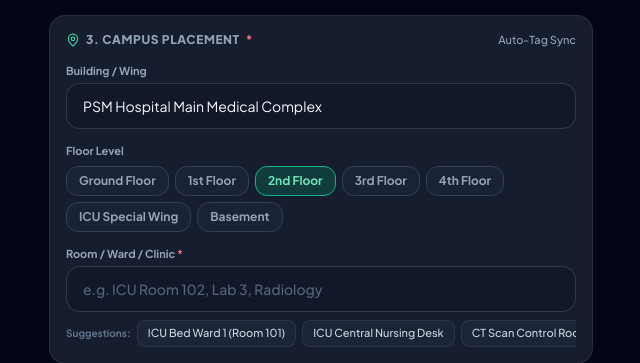
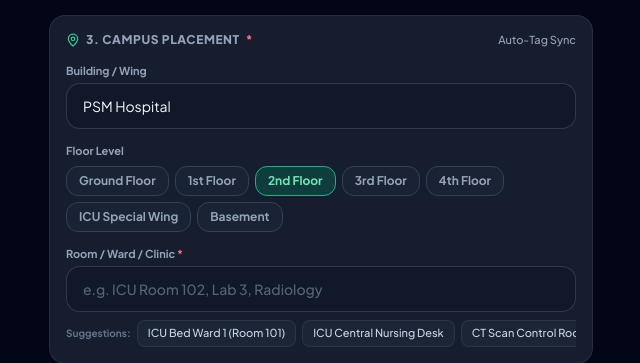
Before and after one commit to krish-228/campus-asset-iq, a Django app: page /inventory/add in a window 1280 px wide. Shown: the part 482-845 px from the top of the page, without its empty margins (319-959 px from the left). Run offline with Django 5.2, Linux system fonts and the light colour scheme; data comes from the database, SQL or seed files in the repository; data that the repository does not hold is empty; some libraries are stand-ins or nearby versions.

Commit message:
refactor: simplify building name from PSM Hospital Main Medical Complex to PSM Hospital across inventory and database

```diff
--- a/app/views.py
+++ b/app/views.py
@@ -158,7 +158,7 @@ SAMPLE_DEVICES = [
         'serialNumber': 'SN-HP-DL380-15',
         'orgId': 'HOSP',
         'orgName': 'PSM Hospital',
-        'buildingName': 'PSM Hospital Main Medical Complex',
+        'buildingName': 'PSM Hospital',
         'floorName': 'Basement Floor',
         'roomName': 'Biomedical Engineering Workshop',
         'assignedUserId': 'usr-biomed-lead',
@@ -181,7 +181,7 @@ SAMPLE_DEVICES = [
         'serialNumber': 'SN-LOGI-BME-01',
         'orgId': 'HOSP',
         'orgName': 'PSM Hospital',
-        'buildingName': 'PSM Hospital Main Medical Complex',
+        'buildingName': 'PSM Hospital',
         'floorName': 'Basement Floor',
         'roomName': 'Biomedical Engineering Workshop',
         'assignedUserId': 'usr-biomed-lead',
@@ -204,7 +204,7 @@ SAMPLE_DEVICES = [
         'serialNumber': 'SN-SEAL-KB-01',
         'orgId': 'HOSP',
         'orgName': 'PSM Hospital',
-        'buildingName': 'PSM Hospital Main Medical Complex',
+        'buildingName': 'PSM Hospital',
         'floorName': 'Basement Floor',
         'roomName': 'Biomedical Engineering Workshop',
         'assignedUserId': 'usr-biomed-lead',
@@ -227,7 +227,7 @@ SAMPLE_DEVICES = [
         'serialNumber': 'SN-ZEBRA-ZD421-B1',
         'orgId': 'HOSP',
         'orgName': 'PSM Hospital',
-        'buildingName': 'PSM Hospital Main Medical Complex',
+        'buildingName': 'PSM Hospital',
         'floorName': 'Basement Floor',
         'roomName': 'Hospital IT Server & Telemetry Hub',
         'assignedUserId': 'usr-biomed-lead',
@@ -251,7 +251,7 @@ SAMPLE_DEVICES = [
         'serialNumber': 'SN-HP-ED800-11',
         'orgId': 'HOSP',
         'orgName': 'PSM Hospital',
-        'buildingName': 'PSM Hospital Main Medical Complex',
+        'buildingName': 'PSM Hospital',
         'floorName': 'Ground Floor',
         'roomName': 'Emergency & Trauma Triage Desk 01',
         'assignedUserId': 'usr-triage-nurse',
@@ -274,7 +274,7 @@ SAMPLE_DEVICES = [
         'serialNumber': 'SN-ZEBRA-TC52-01',
         'orgId': 'HOSP',
         'orgName': 'PSM Hospital',
-        'buildingName': 'PSM Hospital Main Medical Complex',
+        'buildingName': 'PSM Hospital',
         'floorName': 'Ground Floor',
         'roomName': 'Emergency & Trauma Triage Desk 01',
         'assignedUserId': '',
@@ -297,7 +297,7 @@ SAMPLE_DEVICES = [
         'serialNumber': 'SN-GE-MED-4410',
         'orgId': 'HOSP',
         'orgName': 'PSM Hospital',
-        'buildingName': 'PSM Hospital Main Medical Complex',
+        'buildingName': 'PSM Hospital',
         'floorName': 'Ground Floor',
         'roomName': 'CT / MRI Diagnostic Console 01',
         'assignedUserId': 'usr-dr-mehta',
@@ -320,7 +320,7 @@ SAMPLE_DEVICES = [
         'serialNumber': 'SN-PHIL-XR-22',
         'orgId': 'HOSP',
         'orgName': 'PSM Hospital',
-        'buildingName': 'PSM Hospital Main Medical Complex',
+        'buildingName': 'PSM Hospital',
         'floorName': 'Ground Floor',
         'roomName': 'Digital X-Ray Diagnostic Station',
         'assignedUserId': 'usr-xray-tech',
@@ -343,7 +343,7 @@ SAMPLE_DEVICES = [
         'serialNumber': 'SN-LOGI-EMG-01',
         'orgId': 'HOSP',
         'orgName': 'PSM Hospital',
-        'buildingName': 'PSM Hospital Main Medical Complex',
+        'buildingName': 'PSM Hospital',
         'floorName': 'Ground Floor',
         'roomName': 'Emergency & Trauma Triage Desk 01',
         'assignedUserId': 'usr-triage-nurse',
@@ -366,7 +366,7 @@ SAMPLE_DEVICES = [
         'serialNumber': 'SN-SEAL-EMG-01',
         'orgId': 'HOSP',
         'orgName': 'PSM Hospital',
-        'buildingName': 'PSM Hospital Main Medical Complex',
+        'buildingName': 'PSM Hospital',
         'floorName': 'Ground Floor',
         'roomName': 'Emergency & Trauma Triage Desk 01',
         'assignedUserId': 'usr-triage-nurse',
@@ -389,7 +389,7 @@ SAMPLE_DEVICES = [
         'serialNumber': 'SN-ZEBRA-HC100-G1',
         'orgId': 'HOSP',
         'orgName': 'PSM Hospital',
-        'buildingName': 'PSM Hospital Main Medical Complex',
+        'buildingName': 'PSM Hospital',
         'floorName': 'Ground Floor',
         'roomName': 'Emergency & Trauma Triage Desk 01',
         'assignedUserId': 'usr-triage-nurse',
@@ -413,7 +413,7 @@ SAMPLE_DEVICES = [
         'serialNumber': 'SN-DELL-OPD-104',
         'orgId': 'HOSP',
         'orgName': 'PSM Hospital',
-        'buildingName': 'PSM Hospital Main Medical Complex',
+        'buildingName': 'PSM Hospital',
         'floorName': '1st Floor',
         'roomName': 'OPD Consultation Room 104',
         'assignedUserId': 'usr-dr-sharma',
@@ -436,7 +436,7 @@ SAMPLE_DEVICES = [
         'serialNumber': 'SN-LEN-NEO50-81',
         'orgId': 'HOSP',
         'orgName': 'PSM Hospital',
-        'buildingName': 'PSM Hospital Main Medical Complex',
+        'buildingName': 'PSM Hospital',
         'floorName': '1st Floor',
         'roomName': 'OPD Registration & Billing 02',
         'assignedUserId': 'usr-bill-exec',
@@ -459,7 +459,7 @@ SAMPLE_DEVICES = [
         'serialNumber': 'SN-DELL-MS116-101',
         'orgId': 'HOSP',
         'orgName': 'PSM Hospital',
-        'buildingName': 'PSM Hospital Main Medical Complex',
+        'buildingName': 'PSM Hospital',
         'floorName': '1st Floor',
         'roomName': 'OPD Consultation Room 104',
         'assignedUserId': 'usr-dr-sharma',
@@ -482,7 +482,7 @@ SAMPLE_DEVICES = [
         'serialNumber': 'SN-DELL-KB216-101',
         'orgId': 'HOSP',
         'orgName': 'PSM Hospital',
-        'buildingName': 'PSM Hospital Main Medical Complex',
+        'buildingName': 'PSM Hospital',
         'floorName': '1st Floor',
         'roomName': 'OPD Consultation Room 104',
         'assignedUserId': 'usr-dr-sharma',
@@ -505,7 +505,7 @@ SAMPLE_DEVICES = [
         'serialNumber': 'SN-EPSON-TM88-101',
         'orgId': 'HOSP',
         'orgName': 'PSM Hospital',
-        'buildingName': 'PSM Hospital Main Medical Complex',
+        'buildingName': 'PSM Hospital',
         'floorName': '1st Floor',
         'roomName': 'Central Hospital Pharmacy Counter',
         'assignedUserId': 'usr-bill-exec',
@@ -529,7 +529,7 @@ SAMPLE_DEVICES = [
         'serialNumber': 'SN-MED-99321',
         'orgId': 'HOSP',
         'orgName': 'PSM Hospital',
-        'buildingName': 'PSM Hospital Main Medical Complex',
+        'buildingName': 'PSM Hospital',
         'floorName': '2nd Floor',
         'roomName': 'ICU Bedside Monitoring Pod A',
         'assignedUserId': 'usr-dr-sharma',
@@ -552,7 +552,7 @@ SAMPLE_DEVICES = [
         'serialNumber': 'SN-MR-BV-45',
         'orgId': 'HOSP',
         'orgName': 'PSM Hospital',
-        'buildingName': 'PSM Hospital Main Medical Complex',
+        'buildingName': 'PSM Hospital',
         'floorName': '2nd Floor',
         'roomName': 'ICU Bedside Monitoring Pod A',
         'assignedUserId': '',
@@ -575,7 +575,7 @@ SAMPLE_DEVICES = [
         'serialNumber': 'SN-MED-99322',
         'orgId': 'HOSP',
         'orgName': 'PSM Hospital',
-        'buildingName': 'PSM Hospital Main Medical Complex',
+        'buildingName': 'PSM Hospital',
         'floorName': '2nd Floor',
         'roomName': 'ICU Central Nursing Telemetry Station',
         'assignedUserId': 'usr-nurse-kavita',
@@ -598,7 +598,7 @@ SAMPLE_DEVICES = [
         'serialNumber': 'SN-ADV-POC-49',
         'orgId': 'HOSP',
         'orgName': 'PSM Hospital',
-        'buildingName': 'PSM Hospital Main Medical Complex',
+        'buildingName': 'PSM Hospital',
         'floorName': '2nd Floor',
         'roomName': 'ICU Central Nursing Telemetry Station',
         'assignedUserId': 'usr-nurse-kavita',
@@ -621,7 +621,7 @@ SAMPLE_DEVICES = [
         'serialNumber': 'SN-MED-MSE-201',
         'orgId': 'HOSP',
         'orgName': 'PSM Hospital',
-        'buildingName': 'PSM Hospital Main Medical Complex',
+        'buildingName': 'PSM Hospital',
         'floorName': '2nd Floor',
         'roomName': 'ICU Central Nursing Telemetry Station',
         'assignedUserId': 'usr-nurse-kavita',
@@ -644,7 +644,7 @@ SAMPLE_DEVICES = [
         'serialNumber': 'SN-MED-KBD-201',
         'orgId': 'HOSP',
         'orgName': 'PSM Hospital',
-        'buildingName': 'PSM Hospital Main Medical Complex',
+        'buildingName': 'PSM Hospital',
         'floorName': '2nd Floor',
         'roomName': 'ICU Central Nursing Telemetry Station',
         'assignedUserId': 'usr-nurse-kavita',
@@ -667,7 +667,7 @@ SAMPLE_DEVICES = [
         'serialNumber': 'SN-HP-LJ404-201',
         'orgId': 'HOSP',
         'orgName': 'PSM Hospital',
-        'buildingName': 'PSM Hospital Main Medical Complex',
+        'buildingName': 'PSM Hospital',
         'floorName': '2nd Floor',
         'roomName': 'ICU Central Nursing Telemetry Station',
         'assignedUserId': 'usr-nurse-kavita',
@@ -691,7 +691,7 @@ SAMPLE_DEVICES = [
         'serialNumber': 'SN-MIN-ANESTH-55',
         'orgId': 'HOSP',
         'orgName': 'PSM Hospital',
-        'buildingName': 'PSM Hospital Main Medical Complex',
+        'buildingName': 'PSM Hospital',
         'floorName': '3rd Floor',
         'roomName': 'Modular Operation Theatre OT-1',
         'assignedUserId': 'usr-dr-joshi',
@@ -714,7 +714,7 @@ SAMPLE_DEVICES = [
         'serialNumber': 'SN-SURG-MSE-301',
         'orgId': 'HOSP',
         'orgName': 'PSM Hospital',
-        'buildingName': 'PSM Hospital Main Medical Complex',
+        'buildingName': 'PSM Hospital',
         'floorName': '3rd Floor',
         'roomName': 'Modular Operation Theatre OT-1',
         'assignedUserId': 'usr-dr-joshi',
@@ -737,7 +737,7 @@ SAMPLE_DEVICES = [
         'serialNumber': 'SN-SURG-KBD-301',
         'orgId': 'HOSP',
         'orgName': 'PSM Hospital',
-        'buildingName': 'PSM Hospital Main Medical Complex',
+        'buildingName': 'PSM Hospital',
         'floorName': '3rd Floor',
         'roomName': 'Modular Operation Theatre OT-1',
         'assignedUserId': 'usr-dr-joshi',
@@ -760,7 +760,7 @@ SAMPLE_DEVICES = [
         'serialNumber': 'SN-SONY-UPDR80-301',
         'orgId': 'HOSP',
         'orgName': 'PSM Hospital',
-        'buildingName': 'PSM Hospital Main Medical Complex',
+        'buildingName': 'PSM Hospital',
         'floorName': '3rd Floor',
         'roomName': 'PACU Post-Anesthesia Recovery Hub',
         'assignedUserId': 'usr-dr-joshi',
@@ -784,7 +784,7 @@ SAMPLE_DEVICES = [
         'serialNumber': 'SN-HP-PD600-72',
         'orgId': 'HOSP',
         'orgName': 'PSM Hospital',
-        'buildingName': 'PSM Hospital Main Medical Complex',
+        'buildingName': 'PSM Hospital',
         'floorName': '4th Floor',
         'roomName': 'Inpatient Deluxe Ward Station 4A',
         'assignedUserId': 'usr-ward-nurse',
@@ -807,7 +807,7 @@ SAMPLE_DEVICES = [
         'serialNumber': 'SN-HP-M100-401',
         'orgId': 'HOSP',
         'orgName': 'PSM Hospital',
-        'buildingName': 'PSM Hospital Main Medical Complex',
+        'buildingName': 'PSM Hospital',
         'floorName': '4th Floor',
         'roomName': 'Inpatient Deluxe Ward Station 4A',
         'assignedUserId': 'usr-ward-nurse',
@@ -830,7 +830,7 @@ SAMPLE_DEVICES = [
         'serialNumber': 'SN-HP-K100-401',
         'orgId': 'HOSP',
         'orgName': 'PSM Hospital',
-        'buildingName': 'PSM Hospital Main Medical Complex',
+        'buildingName': 'PSM Hospital',
         'floorName': '4th Floor',
         'roomName': 'Inpatient Deluxe Ward Station 4A',
         'assignedUserId': 'usr-ward-nurse',
@@ -853,7 +853,7 @@ SAMPLE_DEVICES = [
         'serialNumber': 'SN-BR-L2350-401',
         'orgId': 'HOSP',
         'orgName': 'PSM Hospital',
-        'buildingName': 'PSM Hospital Main Medical Complex',
+        'buildingName': 'PSM Hospital',
         'floorName': '4th Floor',
         'roomName': 'Inpatient Deluxe Ward Station 4A',
         'assignedUserId': 'usr-ward-nurse',
@@ -877,7 +877,7 @@ SAMPLE_DEVICES = [
         'serialNumber': 'SN-SIEMENS-ATELLICA-31',
         'orgId': 'HOSP',
         'orgName': 'PSM Hospital',
-        'buildingName': 'PSM Hospital Main Medical Complex',
+        'buildingName': 'PSM Hospital',
         'floorName': '5th Floor',
         'roomName': 'Automated Biochemistry Analyzer Desk',
         'assignedUserId': 'usr-path-lead',
@@ -900,7 +900,7 @@ SAMPLE_DEVICES = [
         'serialNumber': 'SN-DELL-OPT-88',
         'orgId': 'HOSP',
         'orgName': 'PSM Hospital',
-        'buildingName': 'PSM Hospital Main Medical Complex',
+        'buildingName': 'PSM Hospital',
         'floorName': '5th Floor',
         'roomName': 'Central Blood Bank & Cryo-Storage',
         'assignedUserId': 'usr-path-lead',
@@ -923,7 +923,7 @@ SAMPLE_DEVICES = [
         'serialNumber': 'SN-LOGI-M100-501',
         'orgId': 'HOSP',
         'orgName': 'PSM Hospital',
-        'buildingName': 'PSM Hospital Main Medical Complex',
+        'buildingName': 'PSM Hospital',
         'floorName': '5th Floor',
         'roomName': 'Automated Biochemistry Analyzer Desk',
         'assignedUserId': 'usr-path-lead',
@@ -946,7 +946,7 @@ SAMPLE_DEVICES = [
         'serialNumber': 'SN-MED-KB-501',
         'orgId': 'HOSP',
         'orgName': 'PSM Hospital',
-        'buildingName': 'PSM Hospital Main Medical Complex',
+        'buildingName': 'PSM Hospital',
         'floorName': '5th Floor',
         'roomName': 'Automated Biochemistry Analyzer Desk',
         'assignedUserId': 'usr-path-lead',
@@ -969,7 +969,7 @@ SAMPLE_DEVICES = [
         'serialNumber': 'SN-ZEBRA-ZT230-501',
         'orgId': 'HOSP',
         'orgName': 'PSM Hospital',
-        'buildingName': 'PSM Hospital Main Medical Complex',
+        'buildingName': 'PSM Hospital',
         'floorName': '5th Floor',
         'roomName': 'Central Blood Bank & Cryo-Storage',
         'assignedUserId': 'usr-path-lead',
@@ -1260,7 +1260,7 @@ def api_save_device(request):
     org_id = (data.get('orgId') or data.get('org_id') or 'HOSP').strip()
     org_name = 'PSM Hospital' if org_id == 'HOSP' else 'Swaminarayan University'
 
-    building_name = (data.get('buildingName') or data.get('building_name') or 'PSM Hospital Main Medical Complex').strip()
+    building_name = (data.get('buildingName') or data.get('building_name') or 'PSM Hospital').strip()
     floor_name = (data.get('floorName') or data.get('floor_name') or 'Ground Floor').strip()
     room_name = (data.get('roomName') or data.get('room_name') or 'General Facility').strip()
 
@@ -2157,7 +2157,7 @@ def mobile_add_device_view(request):
 
     # Dedicated PSM Hospital clinical buildings and wings
     buildings = [
-        'PSM Hospital Main Medical Complex',
+        'PSM Hospital',
         'ICU & Critical Care Wing',
         'Emergency & Trauma Center',
         'Radiology & Diagnostics Wing',
@@ -3384,7 +3384,7 @@ def api_import_devices_excel(request):
         if not serial_number:
             serial_number = f"SN-{random.randint(10000000, 99999999)}"
 
-        building_name = find_val(r, ['building name', 'building', 'bldg', 'wing', 'facility'], 'PSM Hospital Main Medical Complex')
+        building_name = find_val(r, ['building name', 'building', 'bldg', 'wing', 'facility'], 'PSM Hospital')
         floor_name = find_val(r, ['floor name', 'floor', 'level'], '2nd Floor')
         room_name = find_val(r, ['room / location', 'room name', 'room', 'location', 'lab', 'department / room', 'ward', 'dept'], 'ICU Complex')
 
--- a/static/js/data.js
+++ b/static/js/data.js
@@ -8,7 +8,7 @@ const INITIAL_SAMPLE_DATA = {
 
     buildings: [
         // PSM Hospital Single Facility Complex
-        { id: "bldg-hosp-main", orgId: "HOSP", name: "PSM Hospital Main Medical Complex", code: "PSM-MAIN" }
+        { id: "bldg-hosp-main", orgId: "HOSP", name: "PSM Hospital", code: "PSM-MAIN" }
     ],
 
     floors: [
--- a/template/admin/location.html
+++ b/template/admin/location.html
@@ -14,7 +14,7 @@
         <div class="bg-gradient-to-r from-blue-900 via-indigo-900 to-slate-900 rounded-2xl p-6 text-white shadow-md flex flex-col md:flex-row items-start md:items-center justify-between gap-6 border border-indigo-800/30">
             <div>
                 <div class="inline-flex items-center gap-1.5 px-3 py-0.5 rounded-full bg-blue-500/20 text-blue-200 text-[11px] font-semibold border border-blue-400/30 mb-1.5">
-                    <i data-lucide="shield-plus" class="w-3.5 h-3.5 text-blue-400"></i> PSM Hospital Main Medical Complex &bull; Single Facility
+                    <i data-lucide="shield-plus" class="w-3.5 h-3.5 text-blue-400"></i> PSM Hospital &bull; Single Facility
                 </div>
                 <h2 class="text-xl md:text-2xl font-bold tracking-tight text-white flex items-center gap-2.5">
                     <i data-lucide="layers" class="w-6 h-6 text-blue-300"></i>
--- a/template/admin/mobile_add_device.html
+++ b/template/admin/mobile_add_device.html
@@ -275,7 +275,7 @@
                     <label class="text-[11px] font-bold text-slate-400 block mb-1">Building / Wing</label>
                     <input type="text" id="input-building" name="building_name" required
                         list="building-datalist"
-                        value="PSM Hospital Main Medical Complex"
+                        value="PSM Hospital"
                         class="mobile-input text-sm">
                     <datalist id="building-datalist">
                         {% for b in buildings %}
```
Also changed, not shown: template/admin/inventory.html (+6 -6 lines), campus_database_backup.sql, static/js/app.js.
